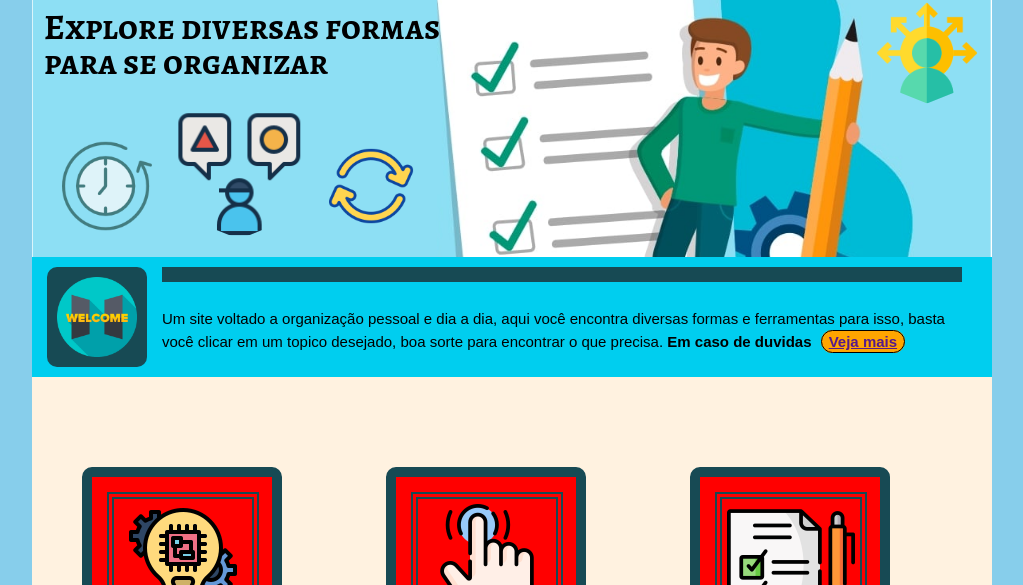
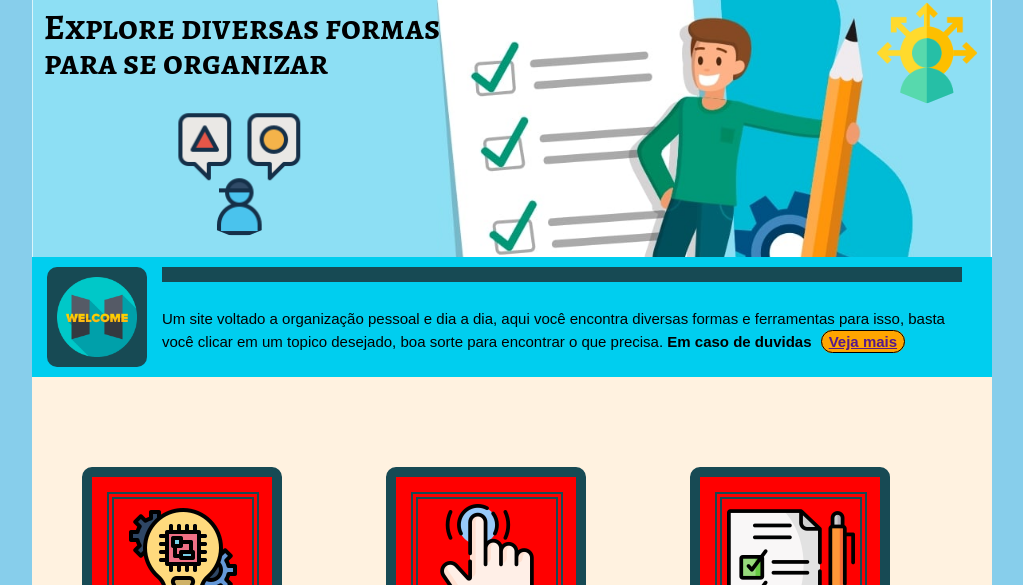
Before and after one commit to lhorran/Organize, a plain HTML site: page index.html in a window 1280 px wide. Shown: the part 215-800 px from the top of the page, without its empty margins (128-1151 px from the left). Drawn offline with Linux system fonts and the light colour scheme.

Commit message:
atualizar

```diff
--- a/index.html
+++ b/index.html
@@ -38,8 +38,6 @@
 	<div class="slide">
 		<div class="slide-img">
 			<img src="img/SlideC1.png">
-			<img class="img-slide-extra1" src="img/relogioSD1E.png">
-			<img class="img-slide-extra2" src="img/recarregarSD1E.png">
 
 		</div>
 	</div>
```
Also changed, not shown: img/SlideC2.png (added), img/slide/recarregarSD1E.png (renamed from img/recarregarSD1E.png), img/slide/relogioSD1E.png (renamed from img/relogioSD1E.png), img/slide/velocimetroED1E.png (added).
